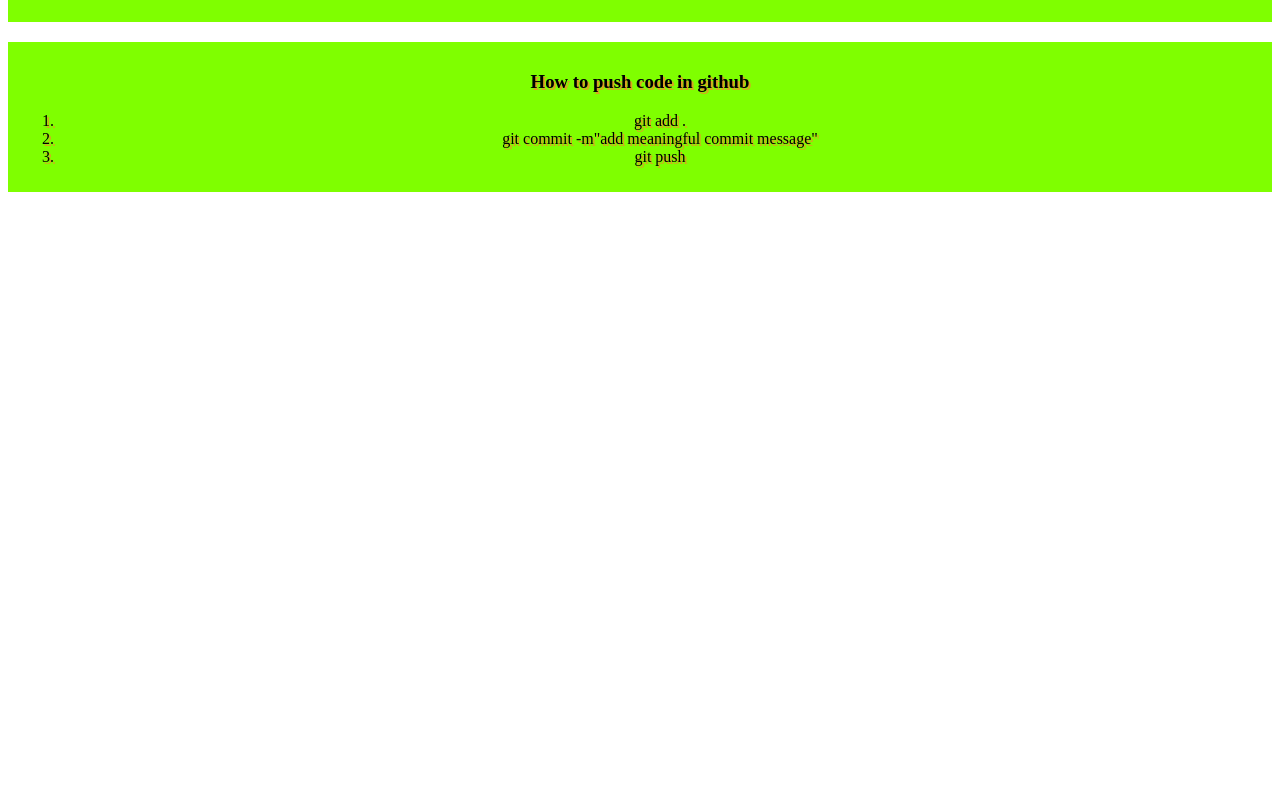
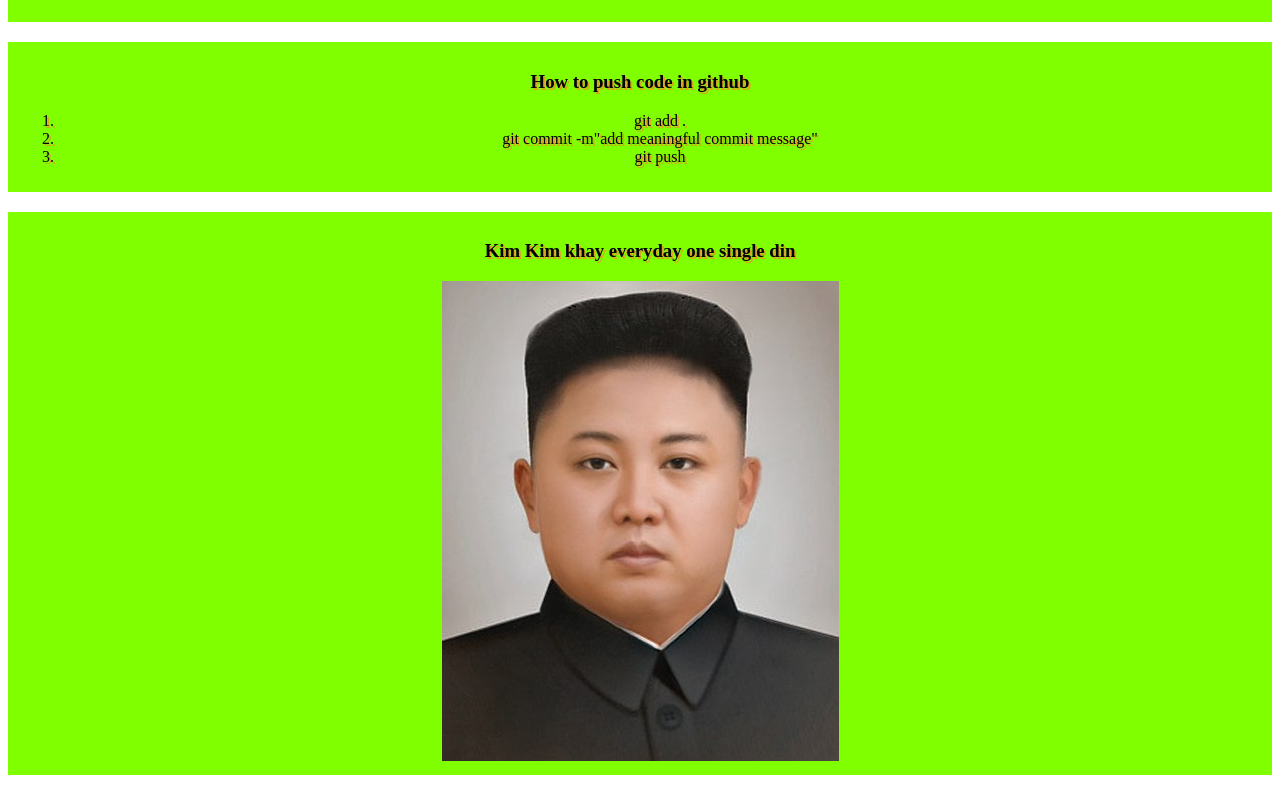
Before and after one commit to mahfuj113/my-first-github-ripo, a plain HTML site: page index.html in a window 1280 px wide. Shown: the part 420-1215 px from the top of the page. Before the commit the page ends 800 px from the top, so only its background shows below. Drawn offline with Linux system fonts and the light colour scheme.

Commit message:
add kim picture

```diff
--- a/index.html
+++ b/index.html
@@ -27,6 +27,10 @@
             <li>git push</li>
         </ol>
     </div>
+    <div>
+        <h3>Kim Kim khay everyday one single din</h3>
+        <img src="images/kin jong un.jpg" alt="">
+    </div>
 
 </body>
 </html>
```
Also changed, not shown: images/kin jong un.jpg (added).
